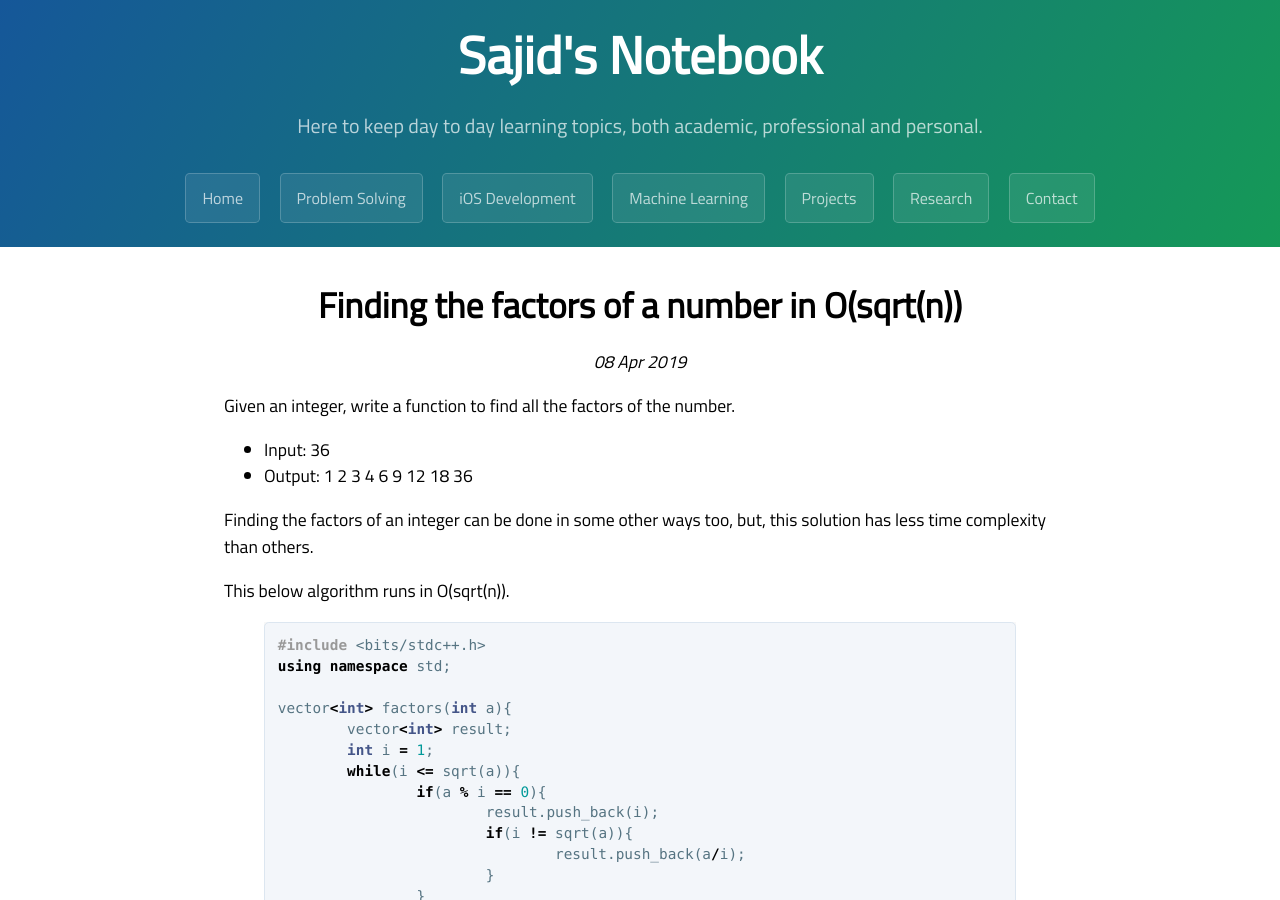
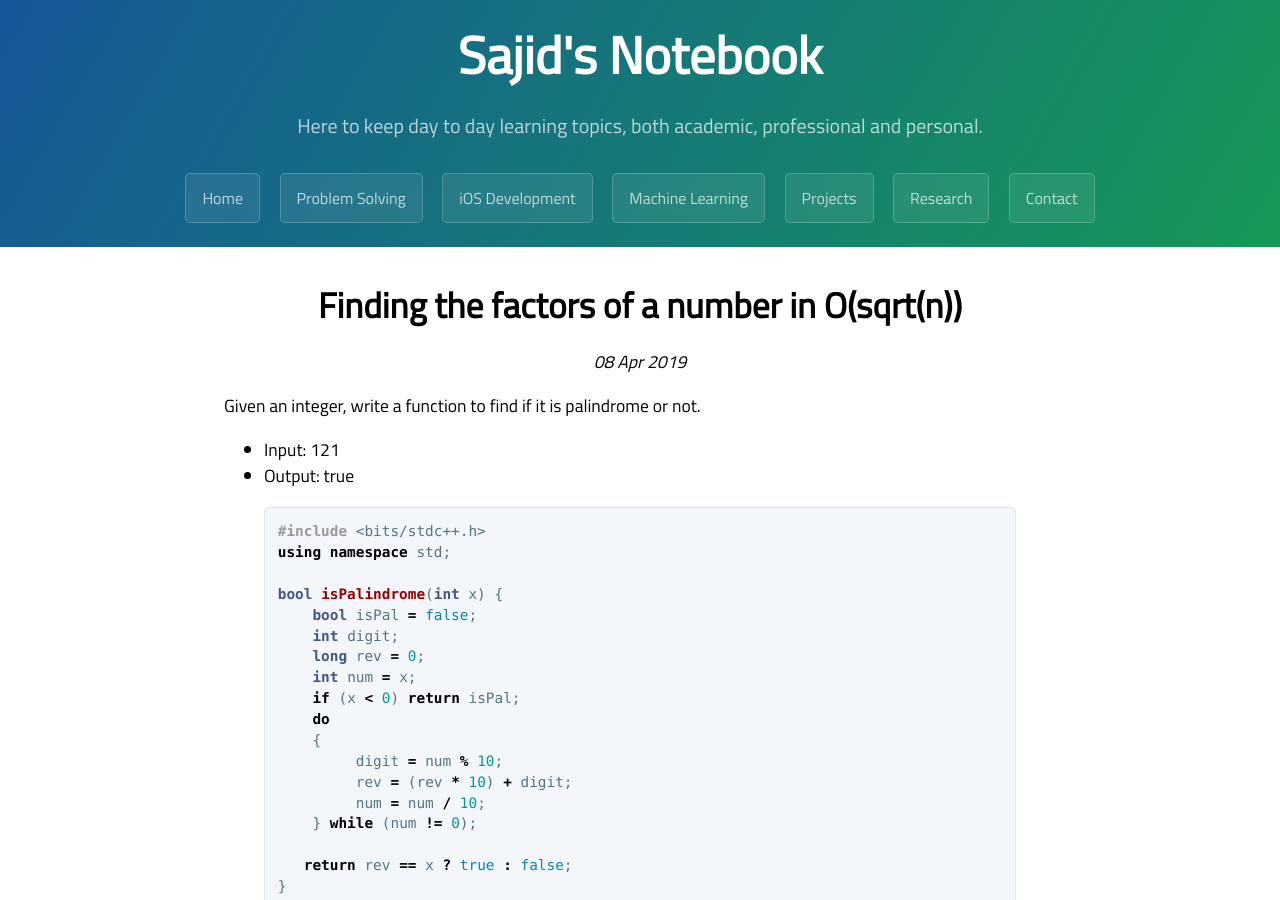
Before and after one commit to sajidhasan/sajidhasan.github.io, a Jekyll site: the page built from _posts/2019-01-02-finding-the-factors-of-an-integer.markdown, in a window 1280 px wide and 900 px high. Built offline with Jekyll 4.4.1, drawn with Linux system fonts in a browser that asks for light colours.

Commit message:
new post - problem solving

```diff
--- a/_posts/2019-01-02-finding-the-factors-of-an-integer.markdown
+++ b/_posts/2019-01-02-finding-the-factors-of-an-integer.markdown
@@ -6,20 +6,32 @@ category: Problem Solving
 permalink: /problem/:title
 ---
 
-Given an integer, write a function to find all the factors of the number.
+Given an integer, write a function to find if it is palindrome or not.
 
-* Input: 36
-* Output: 1 2 3 4 6 9 12 18 36
+* Input: 121
+* Output: true
 
-Finding the factors of an integer can be done in some other ways too, but, this solution
-has less time complexity than others.
-
-This below algorithm runs in O(sqrt(n)).
 
 {% highlight cpp %}
 
 #include <bits/stdc++.h>
 using namespace std;
+
+bool isPalindrome(int x) {
+    bool isPal = false;
+    int digit;
+    long rev = 0;
+    int num = x;
+    if (x < 0) return isPal;
+    do
+    {
+         digit = num % 10;
+         rev = (rev * 10) + digit;
+         num = num / 10;
+    } while (num != 0);
+
+   return rev == x ? true : false;
+}
 
 vector<int> factors(int a){
 	vector<int> result;
```
Also changed, not shown: _posts/2021-09-01-integer-palindrome-checker.markdown (added, +50 -0 lines).
